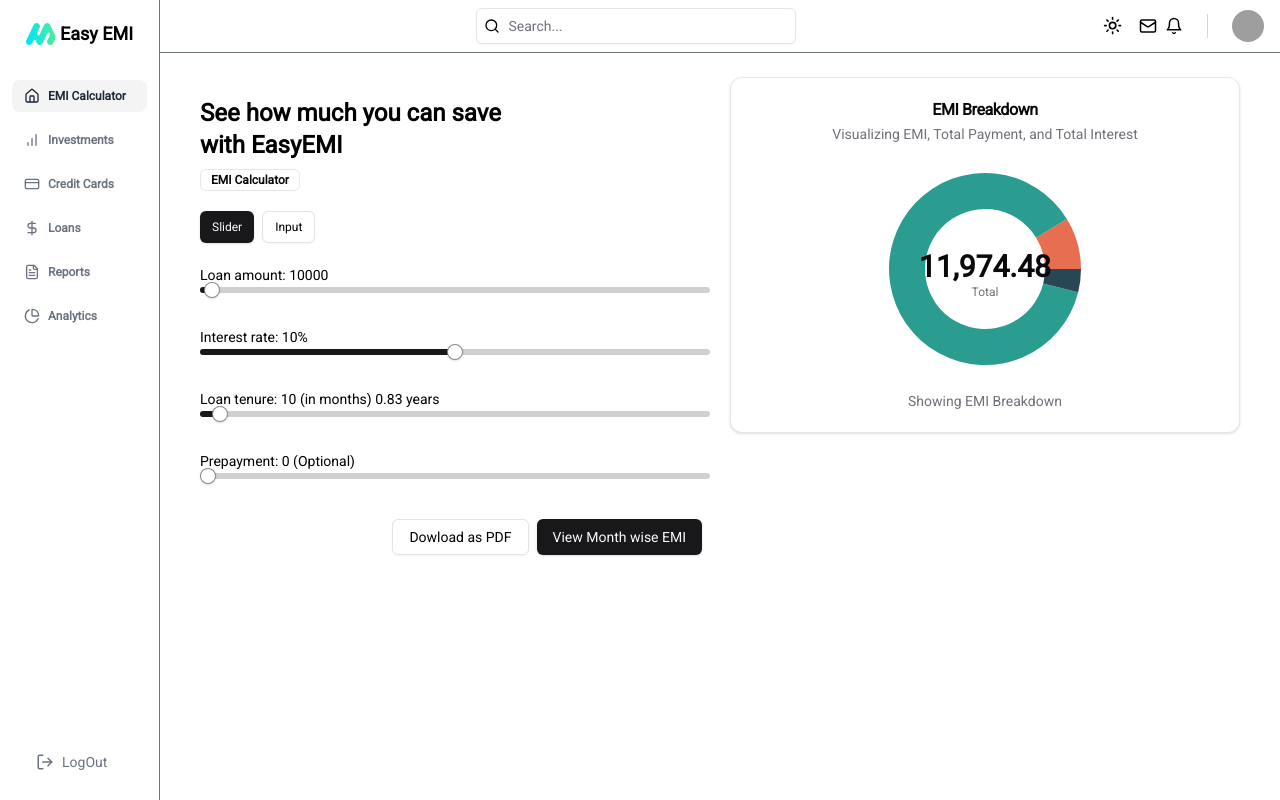
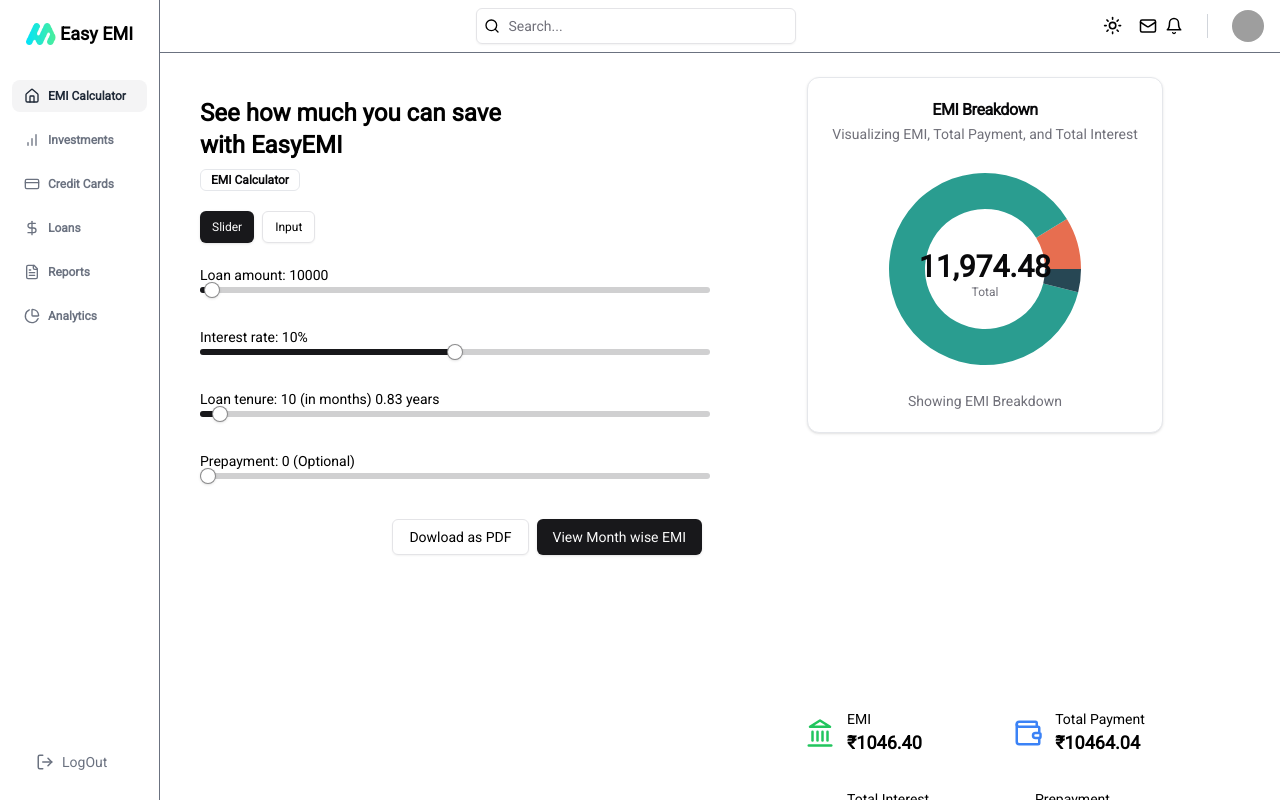
Before and after one commit to StarDust130/EasyEMI, a Next.js app: page /emi-calculator in a window 1280 px wide. Built offline with nearby package versions, Linux system fonts and the light colour scheme; grey boxes are pictures that could not be loaded; what pdfmake would draw is missing.

Commit message:
Refactor Chart component and add prepayment option

```diff
--- a/src/components/elements/Chart.tsx
+++ b/src/components/elements/Chart.tsx
@@ -2,6 +2,7 @@
 
 import * as React from "react";
 import { Label, Pie, PieChart } from "recharts";
+import { DollarSign, BarChart, Wallet, IndianRupee, Landmark } from "lucide-react";
 import {
   Card,
   CardContent,
@@ -21,6 +22,7 @@
   emi: number;
   totalPayment: number;
   totalInterest: number;
+  prepayment?: number;
 }
 
 const chartConfig = {
@@ -38,7 +40,12 @@
   },
 } satisfies ChartConfig;
 
-export function Chart({ emi, totalPayment, totalInterest }: ChartProps) {
+export function Chart({
+  emi,
+  totalPayment,
+  totalInterest,
+  prepayment = 0,
+}: ChartProps) {
   const chartData = [
     { name: "EMI", value: emi, fill: chartConfig.emi.color },
     {
@@ -54,6 +61,7 @@
   ];
 
   return (
+    <div className="flex justify-between items-center flex-col h-screen">
       <Card className="flex flex-col">
         <CardHeader className="items-center pb-0">
           <CardTitle>EMI Breakdown</CardTitle>
@@ -119,5 +127,42 @@
           </div>
         </CardFooter>
       </Card>
+
+      <div className="md:p-6 rounded-lg  w-[80%] grid grid-cols-2 gap-4">
+        <div className="flex items-center mb-4">
+          <Landmark size={30} className="text-green-500  mr-3" />
+          <div>
+            <h3 className="text-sm font-medium">EMI</h3>
+            <p className="text-lg font-bold">₹{emi.toFixed(2)}</p>
+          </div>
+        </div>
+
+        <div className="flex items-center justify-center mb-4">
+          <Wallet size={30} className="text-blue-500  mr-3" />
+          <div>
+            <h3 className="text-sm font-medium">Total Payment</h3>
+            <p className="text-lg font-bold">₹{totalPayment.toFixed(2)}</p>
+          </div>
+        </div>
+
+        <div className="flex items-center mb-4">
+          <BarChart size={30} className="text-orange-500  mr-3" />
+          <div>
+            <h3 className="text-sm font-medium">Total Interest</h3>
+            <p className="text-lg font-bold">₹{totalInterest.toFixed(2)}</p>
+          </div>
+        </div>
+
+        {prepayment !== undefined && (
+          <div className="flex items-center mb-4">
+            <IndianRupee size={30} className="text-red-500  mr-3" />
+            <div>
+              <h3 className="text-sm font-medium">Prepayment</h3>
+              <p className="text-xl font-bold">₹{prepayment.toFixed(2)}</p>
+            </div>
+          </div>
+        )}
+      </div>
+    </div>
   );
 }
--- a/src/components/screen/EmiCalculator.tsx
+++ b/src/components/screen/EmiCalculator.tsx
@@ -151,7 +151,9 @@
           {useSlider ? (
             <>
               <div className="w-full mt-5">
-                <Label htmlFor="loanAmount" className=" my-5 py-5">Loan amount: {loanAmount}</Label>
+                <Label htmlFor="loanAmount" className=" my-5 py-5">
+                  Loan amount: {loanAmount}
+                </Label>
                 <Slider
                   defaultValue={[loanAmount]}
                   min={1000}
@@ -278,6 +280,7 @@
             emi={emi}
             totalPayment={totalPayment}
             totalInterest={totalInterest}
+            prepayment={prepayment}
           />
         </div>
         {showMonthWise && (
```
Lines whose indentation alone changed are shown as unchanged.
